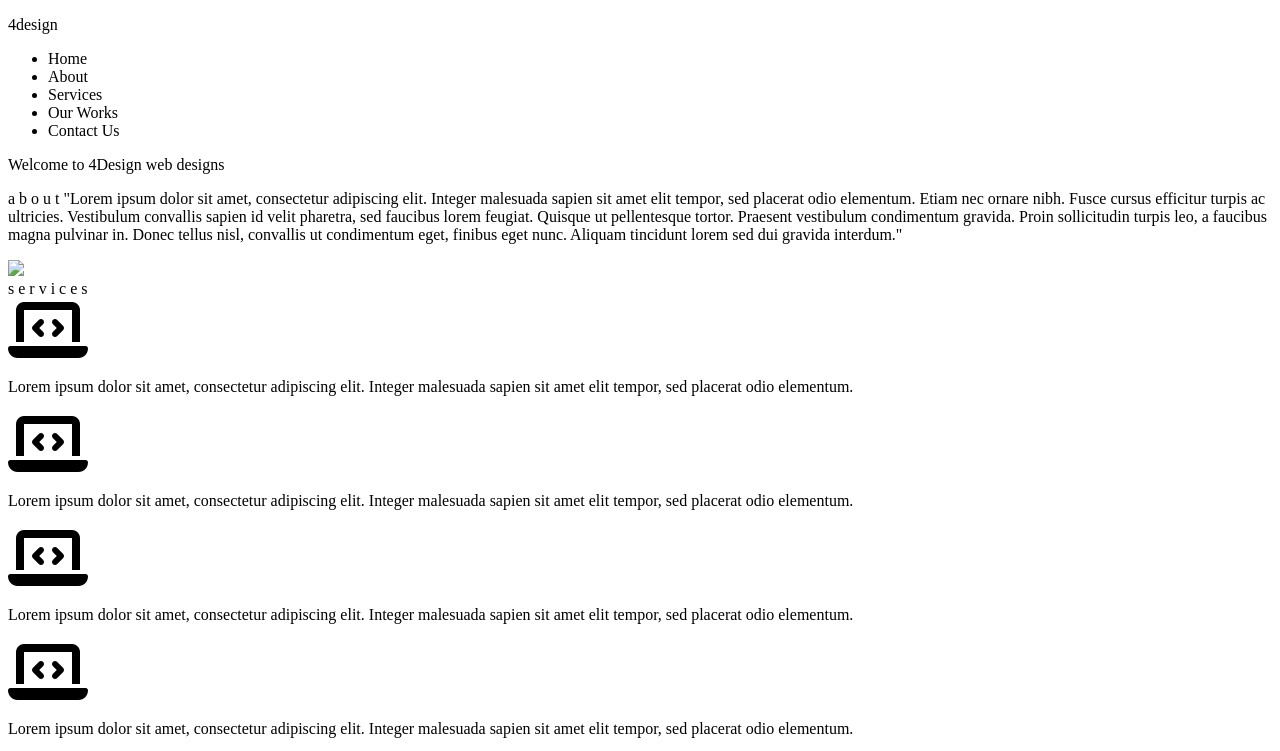
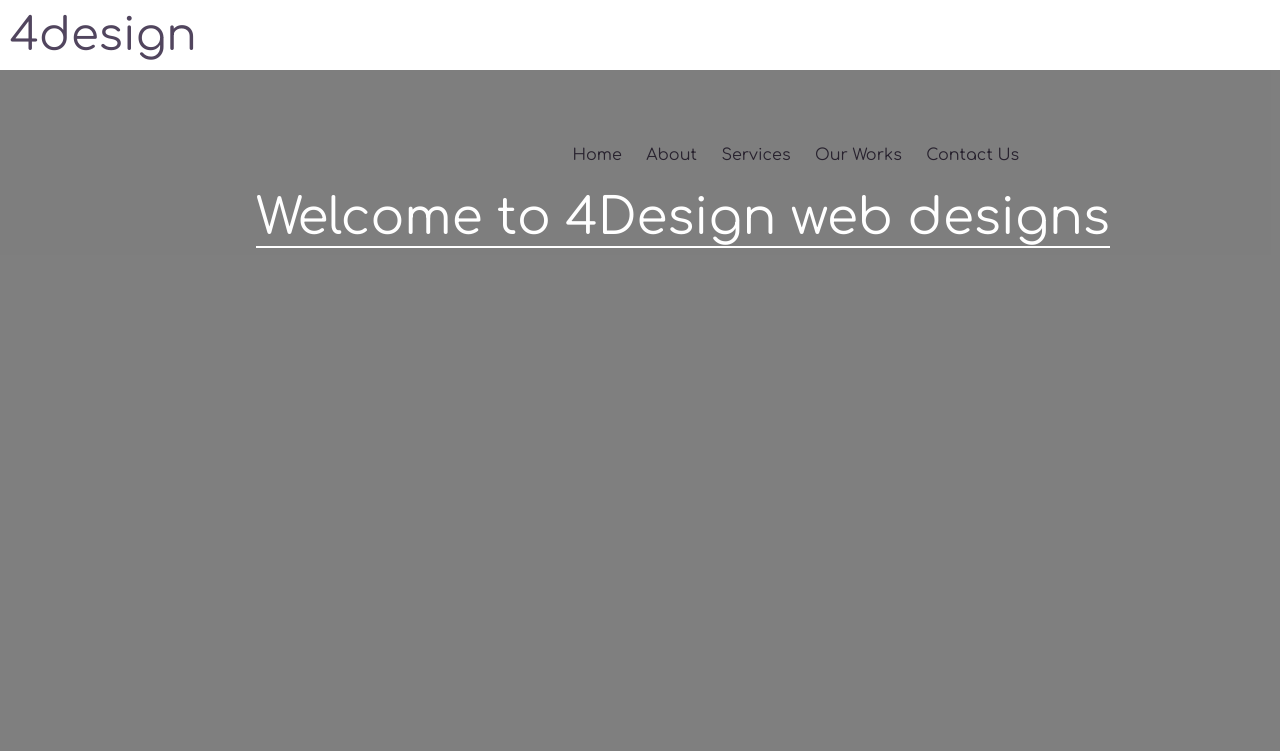
Before and after one commit to Naela-Ibrahim/4design, a plain HTML site: page index.html in a window 1280 px wide. Shown: the top 751 px of the page. Drawn offline with Linux system fonts and the light colour scheme.

Commit message:
Update index.html

```diff
--- a/index.html
+++ b/index.html
@@ -3,7 +3,7 @@
 <head>
 <meta charset="UTF-8">
 <title>My Website</title>
-<link rel="stylesheet" href="my website.css">
+<link rel="stylesheet" href="style.css">
 <link href="https://fonts.googleapis.com/css2?family=Cairo&display=swap" rel="stylesheet">
 <link rel="preconnect" href="https://fonts.gstatic.com">
 <link href="https://fonts.googleapis.com/css2?family=Comfortaa&display=swap" rel="stylesheet">
```
